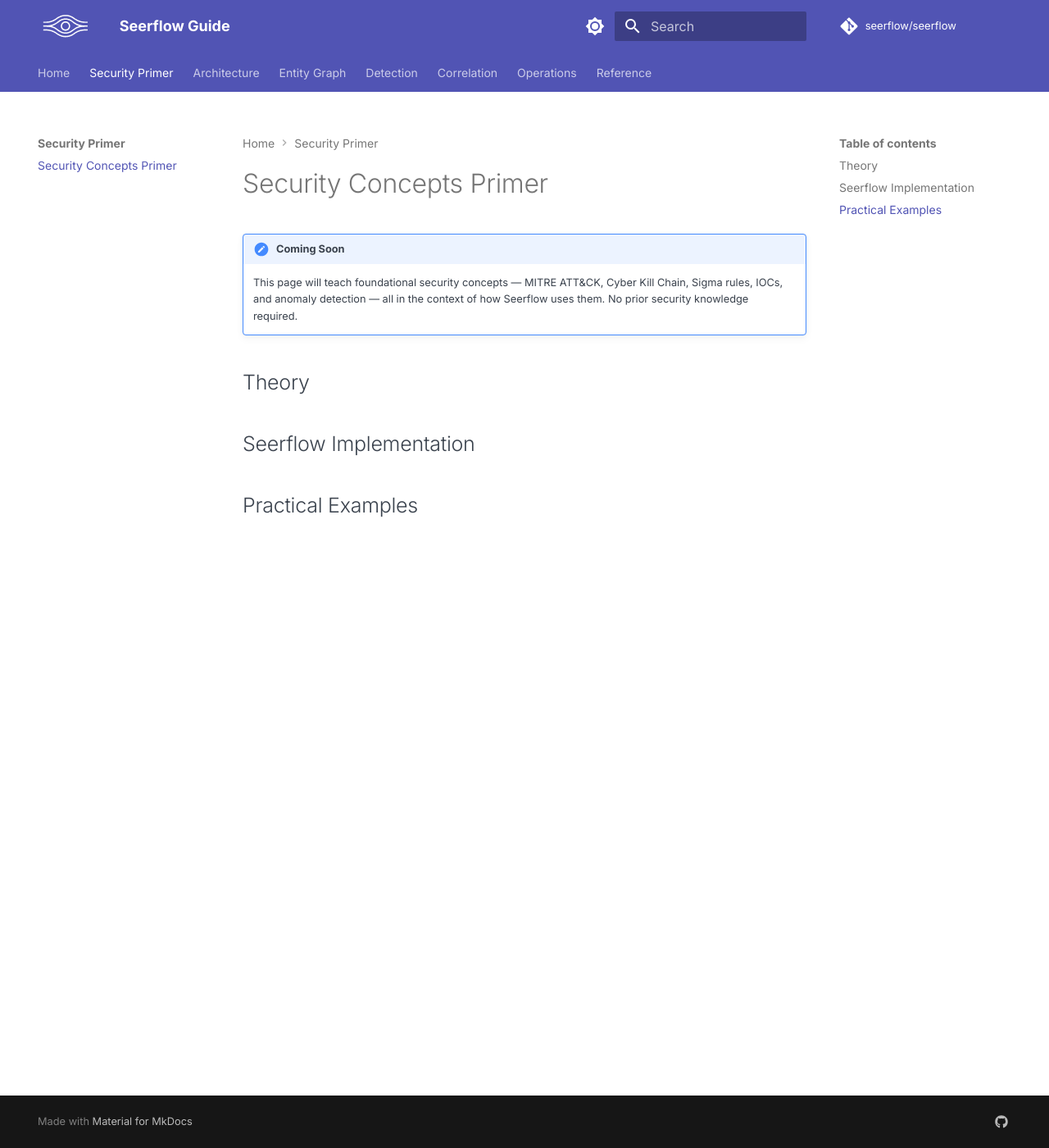
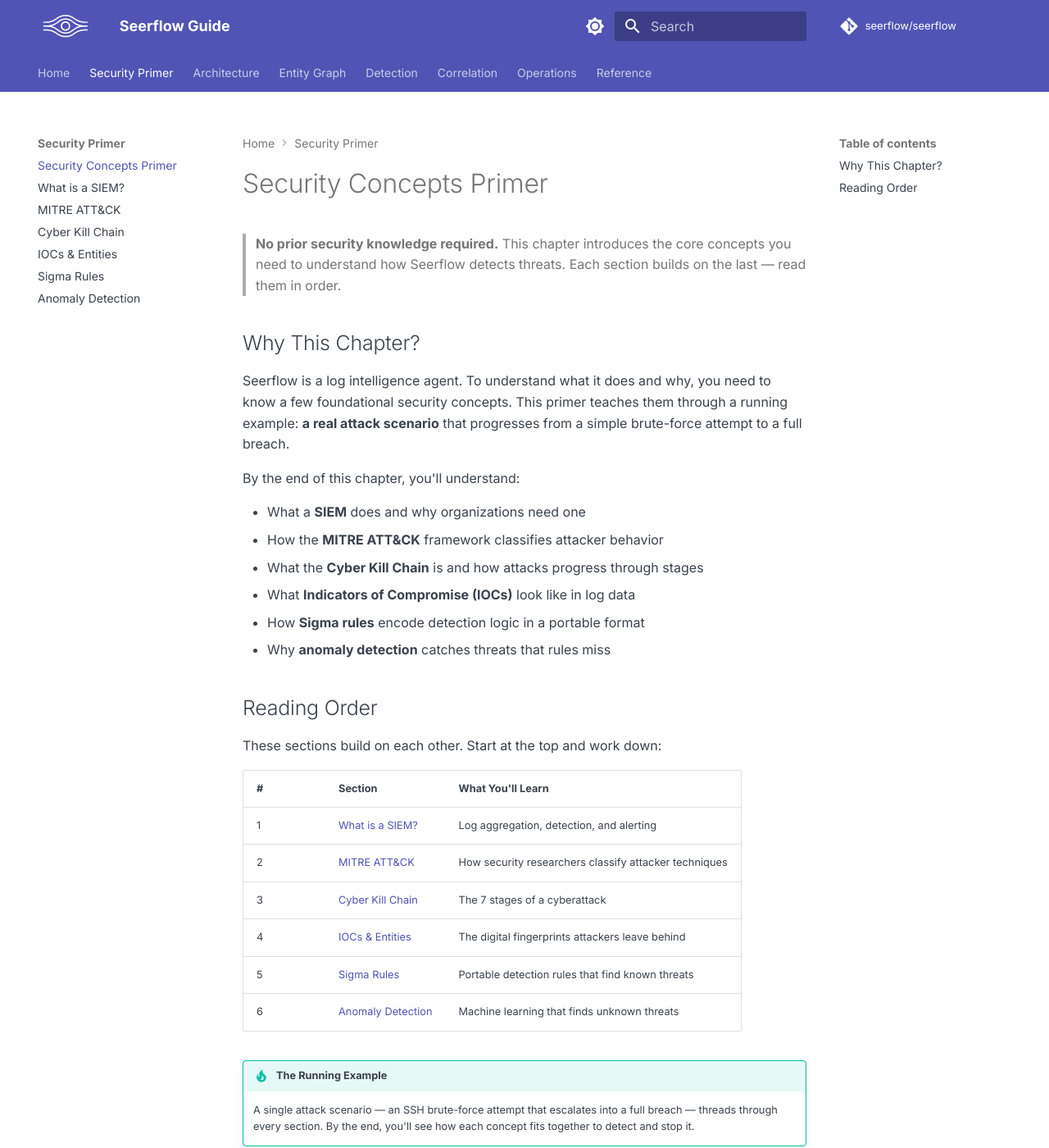
Before and after one commit to seerflow/seerflow-guide, an MkDocs documentation site: the page built from docs/security-primer/index.md, in a window 1280 px wide and 1400 px high. Shown: the whole window at 82% size. Built offline with MkDocs 1.6.1 and Material for MkDocs 9.7.7, drawn with Linux system fonts in a browser that asks for light colours; plug-ins that fetch from the network failed and are left out; comment, search, counter and statistics services are not loaded.

Commit message:
feat(S-139B): security primer nav structure and index page

```diff
--- a/docs/security-primer/index.md
+++ b/docs/security-primer/index.md
@@ -1,10 +1,32 @@
 # Security Concepts Primer
 
-!!! note "Coming Soon"
-    This page will teach foundational security concepts — MITRE ATT&CK, Cyber Kill Chain, Sigma rules, IOCs, and anomaly detection — all in the context of how Seerflow uses them. No prior security knowledge required.
+> **No prior security knowledge required.** This chapter introduces the core concepts you need to understand how Seerflow detects threats. Each section builds on the last — read them in order.
 
-## Theory
+## Why This Chapter?
 
-## Seerflow Implementation
+Seerflow is a log intelligence agent. To understand what it does and why, you need to know a few foundational security concepts. This primer teaches them through a running example: **a real attack scenario** that progresses from a simple brute-force attempt to a full breach.
 
-## Practical Examples
+By the end of this chapter, you'll understand:
+
+- What a **SIEM** does and why organizations need one
+- How the **MITRE ATT&CK** framework classifies attacker behavior
+- What the **Cyber Kill Chain** is and how attacks progress through stages
+- What **Indicators of Compromise (IOCs)** look like in log data
+- How **Sigma rules** encode detection logic in a portable format
+- Why **anomaly detection** catches threats that rules miss
+
+## Reading Order
+
+These sections build on each other. Start at the top and work down:
+
+| # | Section | What You'll Learn |
+|---|---------|------------------|
+| 1 | [What is a SIEM?](siem-basics.md) | Log aggregation, detection, and alerting |
+| 2 | [MITRE ATT&CK](mitre-attack.md) | How security researchers classify attacker techniques |
+| 3 | [Cyber Kill Chain](kill-chain.md) | The 7 stages of a cyberattack |
+| 4 | [IOCs & Entities](iocs-entities.md) | The digital fingerprints attackers leave behind |
+| 5 | [Sigma Rules](sigma-rules.md) | Portable detection rules that find known threats |
+| 6 | [Anomaly Detection](anomaly-detection.md) | Machine learning that finds unknown threats |
+
+!!! tip "The Running Example"
+    A single attack scenario — an SSH brute-force attempt that escalates into a full breach — threads through every section. By the end, you'll see how each concept fits together to detect and stop it.
--- a/mkdocs.yml
+++ b/mkdocs.yml
@@ -41,6 +41,12 @@
   - Home: index.md
   - Security Primer:
     - security-primer/index.md
+    - What is a SIEM?: security-primer/siem-basics.md
+    - MITRE ATT&CK: security-primer/mitre-attack.md
+    - Cyber Kill Chain: security-primer/kill-chain.md
+    - IOCs & Entities: security-primer/iocs-entities.md
+    - Sigma Rules: security-primer/sigma-rules.md
+    - Anomaly Detection: security-primer/anomaly-detection.md
   - Architecture:
     - architecture/index.md
     - Receivers: architecture/receivers.md
```
Also changed, not shown: docs/security-primer/anomaly-detection.md (added, +1 -0 lines), docs/security-primer/iocs-entities.md (added, +1 -0 lines), docs/security-primer/kill-chain.md (added, +1 -0 lines), docs/security-primer/mitre-attack.md (added, +1 -0 lines), docs/security-primer/siem-basics.md (added, +1 -0 lines), docs/security-primer/sigma-rules.md (added, +1 -0 lines).
